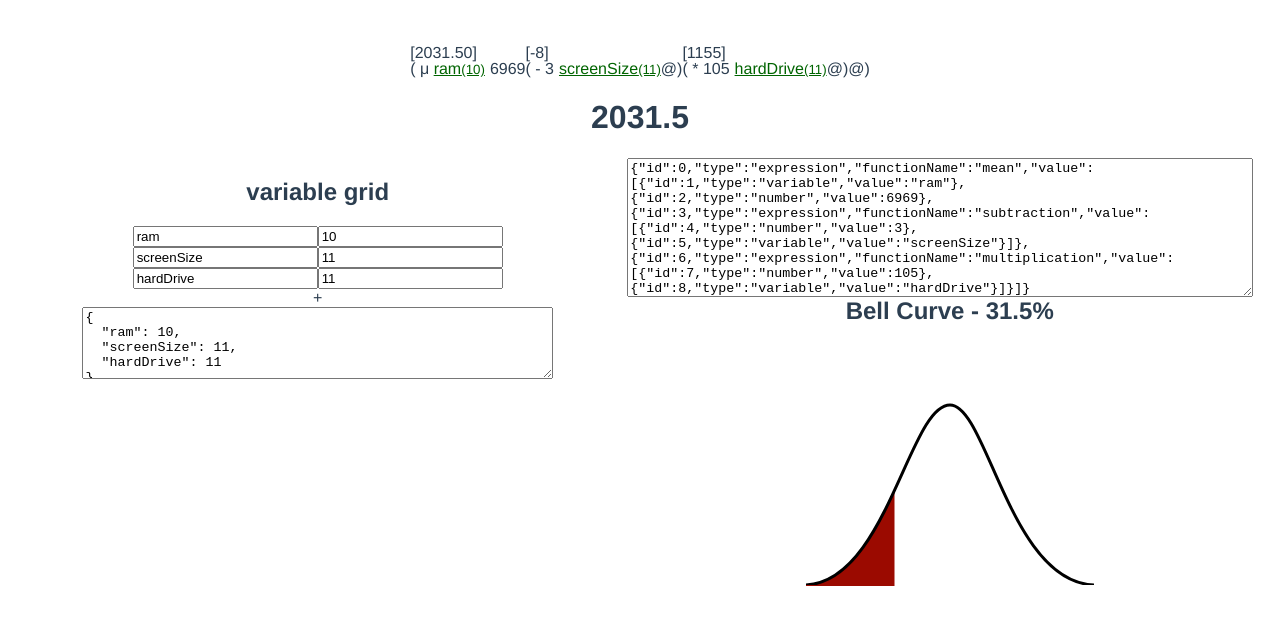
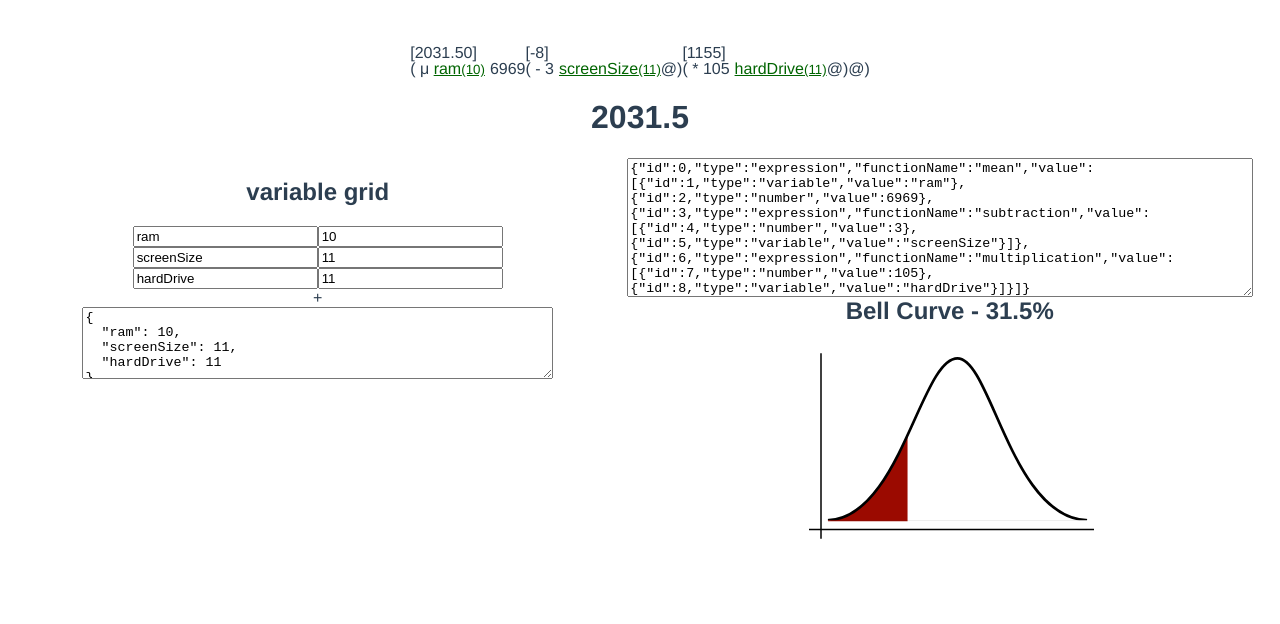
Before and after one commit to marcmartino/vueparser, a Vue app: page / in a window 1280 px wide. Shown: the top 624 px of the page. Built offline with nearby package versions, Linux system fonts and the light colour scheme.

Commit message:
modified the svg visualization. needs a refactor badly

```diff
--- a/src/components/BellCurveViz.vue
+++ b/src/components/BellCurveViz.vue
@@ -22,9 +22,13 @@
             <rect  x='2%' y='0' height='98.5%' width='96%' fill='#AA0000' stroke='#000000'  />
         </clipPath>
       </defs>
-      <g id='bellCurveGroup'>
-        <path id='bellCurvePath' d='M10,490C230,490 290,10 400,10C500,10 560,490 790,490v5H10z'  fill='url(#g)'/>
-        <path id='curveLine' d='M10,490C230,490 290,10 400,10C500,10 560,490 790,490v5H10z' fill="transparent" stroke-width="8px"  stroke="black"/>
+      <g id="graphGroup">
+        <line x1='7%' y1='1%' x2='7%' y2='100%' stroke-width='4' stroke="black"/>
+        <line x1='3%' y1='95%' x2='98%' y2='95%' stroke-width='4' stroke="black"/>
+        <g id='bellCurveGroup'>
+          <path id='bellCurvePath' d='M10,490C230,490 290,10 400,10C500,10 560,490 790,490v5H10z'  fill='url(#g)'/>
+          <path id='curveLine' d='M10,490C230,490 290,10 400,10C500,10 560,490 790,490v5H10z' fill="transparent" stroke-width="8px"  stroke="black"/>
+        </g>
       </g>
     </svg>
 
@@ -52,8 +56,8 @@
 <!-- Add "scoped" attribute to limit CSS to this component only -->
 <style>
   .bellCurveSvg {
-      height: 300px;
-      width: 300px;
+    height: 200px;
+    width: 300px;
   }
   #curveAreaRectClip {
 
@@ -65,7 +69,7 @@
     clip-path: url(#curveAreaRectClip);
   }
   #bellCurveGroup {
-      clip-path: url(#bellCurveGroupClip);
-      transform: translate(10px 10px);
+    clip-path: url(#bellCurveGroupClip);
+    transform: translate(60px, 10px) scale(.9, .9);
   }
 </style>
```
